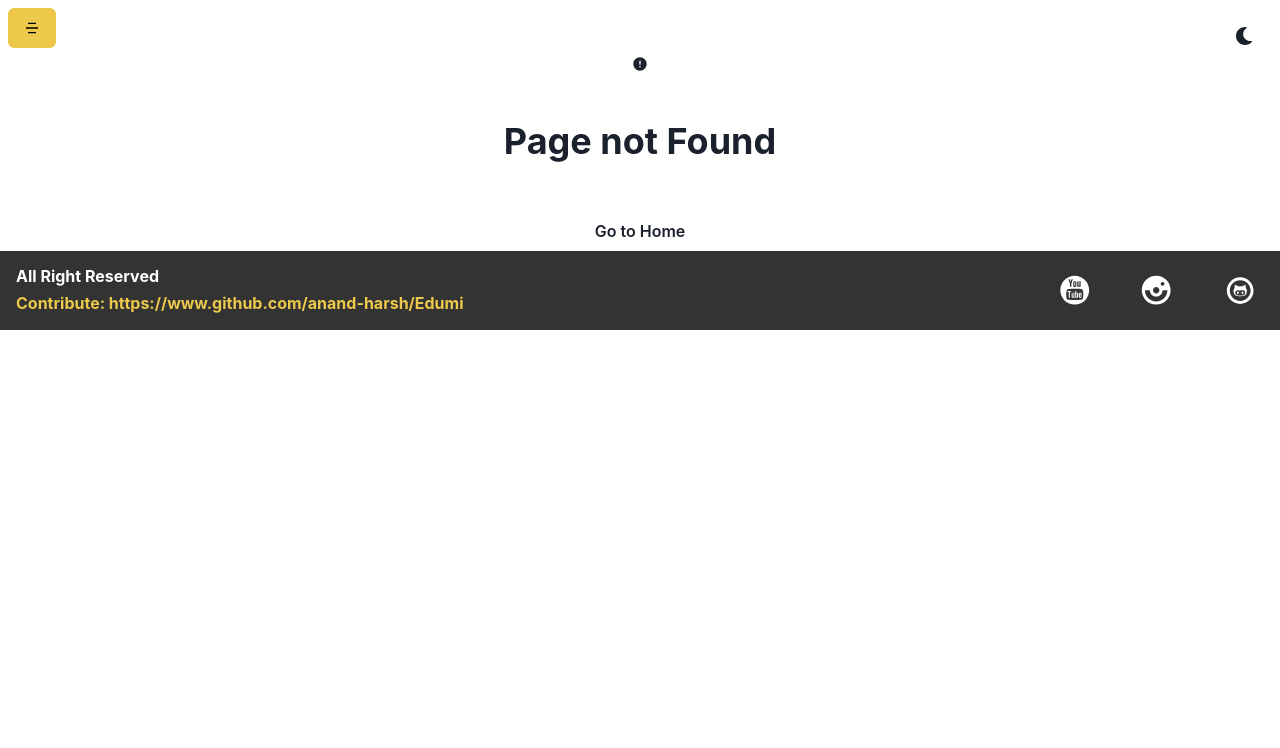
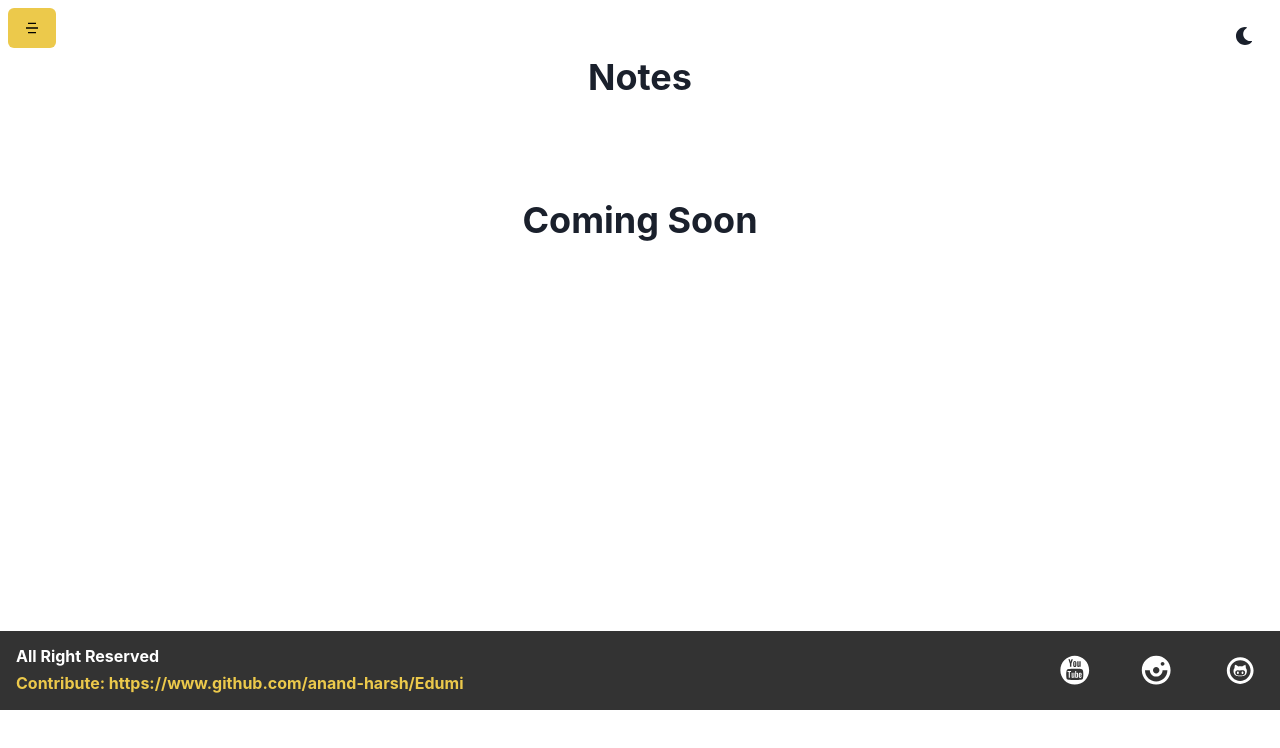
Before and after one commit to anand-harsh/Edumi, a React (Create React App) app: page /notes in a window 1280 px wide. Before the commit this address had no page. Shown: the top 748 px of the page. Built offline with nearby package versions, Linux system fonts and the light colour scheme.

Commit message:
Add Notes

```diff
--- a/src/App.js
+++ b/src/App.js
@@ -10,6 +10,7 @@ import ForgetPassword from './components/Auth/ForgetPassword';
 import ResetPassword from './components/Auth/ResetPassword';
 import Contact from './components/Contact.jsx/Contact';
 import Request from './components/Request/Request';
+import Notes from './components/Notes/Notes';
 import About from './components/About/About';
 import Subscribe from './components/Subscribe/Subscribe';
 import NotFound from './components/NotFound/NotFound';
@@ -39,6 +40,7 @@ function App() {
         <Route path="/signup" element={<Register />} />
         <Route path="/contact" element={<Contact />} />
         <Route path="/request" element={<Request />} />
+        <Route path="/notes" element={<Notes />} />
         <Route path="/about" element={<About />} />
         <Route path="/profile" element={<Profile />} />
         <Route path="/forgetpassword" element={<ForgetPassword />} />
--- a/src/components/Layout/Header/Header.jsx
+++ b/src/components/Layout/Header/Header.jsx
@@ -64,6 +64,7 @@ const Header = () => {
               <LinkButton url="/courses" title="Browse All Courses" closingHandler={onClose} />
               <LinkButton url="/request" title="Request A Course" closingHandler={onClose} />
               <LinkButton url="/contact" title="Contact" closingHandler={onClose} />
+              <LinkButton url="/notes" title="Notes" closingHandler={onClose} />
               <LinkButton url="/about" title="About" closingHandler={onClose} />
 
               {/* Profile, Logout, and Dashboard Button in sidebar */}
--- /dev/null
+++ b/src/components/Notes/Notes.jsx
@@ -0,0 +1,29 @@
+import {
+  Container,
+  Heading,
+  VStack,
+  Box,
+  Input,
+  FormLabel,
+  Button,
+} from '@chakra-ui/react';
+import { Link } from 'react-router-dom';
+
+import React from 'react';
+
+const Notes = () => {
+  return(
+  <Container>
+    <VStack
+    h='full'
+    justifyContent='center'
+    spacing={'100'}
+    >
+      <Heading children={'Notes'} />
+      <Heading height={'54vh'} children={'Coming Soon'} />
+    </VStack>
+  </Container>
+    )
+};
+
+export default Notes;
```
